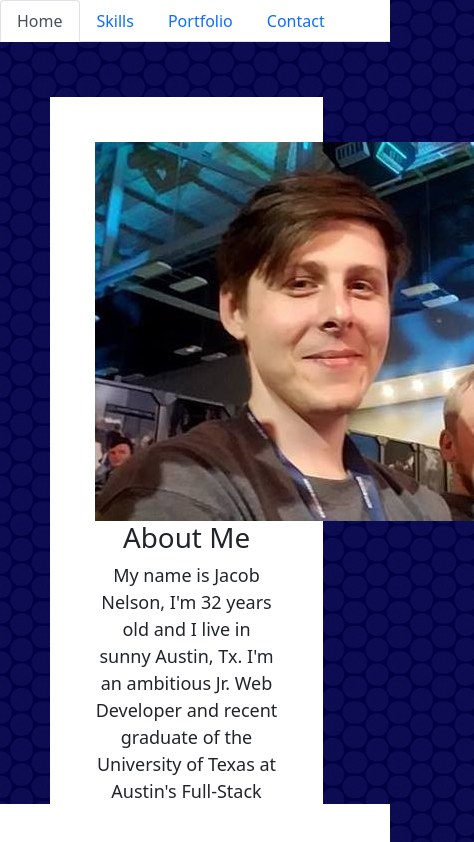
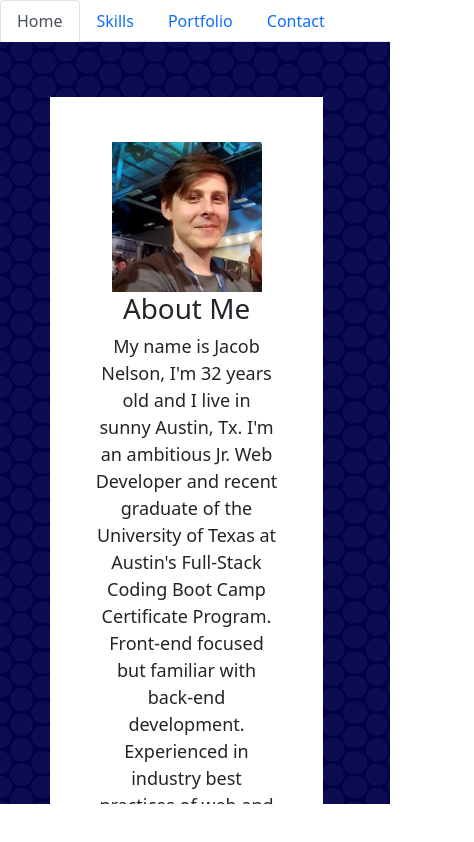
Before and after one commit to Jacobn88/jacobn88.github.io, a React (Create React App) app: page / in a window 390 px wide. Shown: the top 842 px of the page, 474 px wide, since content can reach past the window. Built offline with nearby package versions, Linux system fonts and the light colour scheme.

Commit message:
adds media queries for home screen image

```diff
--- a/src/components/Header.js
+++ b/src/components/Header.js
@@ -1,9 +1,5 @@
 import React from "react";
 import {
-  BrowserRouter as
-  Router,
-  Switch,
-  Route,
   Link,
   useLocation,
 } from "react-router-dom";
--- a/src/components/pages/Home.js
+++ b/src/components/pages/Home.js
@@ -11,7 +11,7 @@ const Home = () => (
 
     <Row>
       <Col>
-        <Image src={me} />
+        <Image src={me} id="picture"/>
       </Col>
       <Col>
           <h1>About Me</h1>
--- a/src/styles/style.css
+++ b/src/styles/style.css
@@ -41,3 +41,22 @@ body {
 #about {
     font-size: large;
 }
+
+@media screen and (max-width: 600px) {
+    #picture {
+      width: 200px;
+      height: 200px;
+    }
+  }
+@media screen and (max-width: 400px) {
+      #picture {
+        width: 150px;
+        height: 150px;
+      }
+  }
+  @media screen and (max-width: 300px) {
+    #picture {
+      width: 100px;
+      height: 100px;
+    }
+}
```
